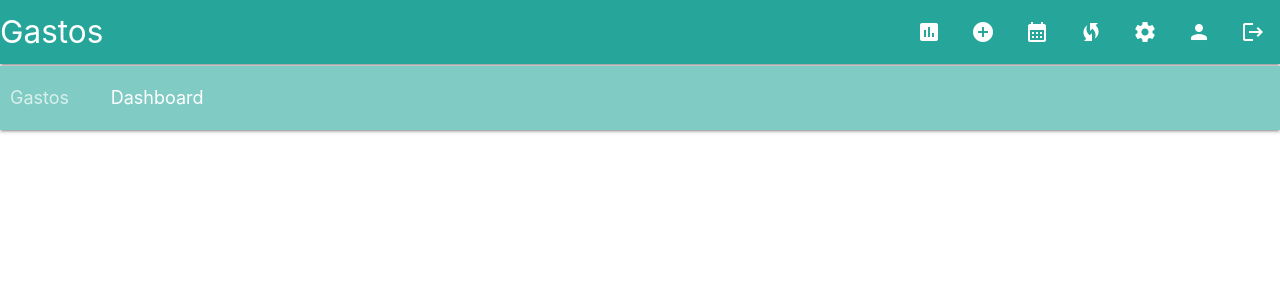
After one commit to faustovaz/gastos, a Flask app: page /dashboard/ in a window 1280 px wide. The commit adds this page. Shown: the top 300 px of the page. Run offline with Flask 3, Linux system fonts and the light colour scheme.

Commit message:
feat: adds dashboard structure

```diff
--- a/gastos/__init__.py
+++ b/gastos/__init__.py
@@ -28,9 +28,11 @@ def create_app():
 
     from .views import views
     from .auth import auth
+    from .dashboard.views import dashboard
 
     app.register_blueprint(views, url_prefix="/")
     app.register_blueprint(auth, url_prefix="/")
+    app.register_blueprint(dashboard, url_prefix="/dashboard")
 
     @app.cli.command("seed")
     def seed():
--- /dev/null
+++ b/gastos/dashboard/views.py
@@ -0,0 +1,7 @@
+from flask import Blueprint, render_template
+
+dashboard = Blueprint('dashboard', __name__)
+
+@dashboard.route("/", methods=['GET'])
+def index():
+    return render_template("dashboard.html")
--- a/gastos/templates/base.html
+++ b/gastos/templates/base.html
@@ -19,6 +19,7 @@
                 <i class="material-icons">menu</i>
             </a>
             <ul id="nav-mobile" class="right hide-on-med-and-down">
+                <li><a href="/dashboard" title="Dashboard"><i class="material-icons">insert_chart</i></a></li>
                 <li><a href="/add" title="Adicionar gasto"><i class="material-icons">add_circle</i></a></li>
                 <li><a href="/monthly" title="Gastos mensais"><i class="material-icons">calendar_month</i></a></li>
                 <li><a href="/recurrent" title="Gastos Recorrentes"><i class="material-icons">wifi_protected_setup</i></a></li>
@@ -29,6 +30,10 @@
             <ul id="mobile-version" class="sidenav teal lighten-1">
                 <li class="teal lighten-1">
                     <h4 class="white-text center-align">Gastos</h4>
+                </li>
+                <li class="teal lighten-1">
+                    <a href="/dashboard" class="white-text"><i class="material-icons white-text">insert_chart</i>Dashboard</a>
+                    <hr style="width: 90%; color: white;"/>
                 </li>
                 <li class="teal lighten-1">
                     <a href="/add" class="white-text"><i class="material-icons white-text">add_circle</i>Adicionar</a>
--- /dev/null
+++ b/gastos/templates/dashboard.html
@@ -0,0 +1,9 @@
+{% extends "base.html" %}
+{% block title %}Gastos de casa{% endblock %}
+{% block fnname %}
+<a class="breadcrumb" href="/dashboard">Dashboard</a>
+{% endblock %}
+
+{% block content %}
+
+{% endblock %}
```
